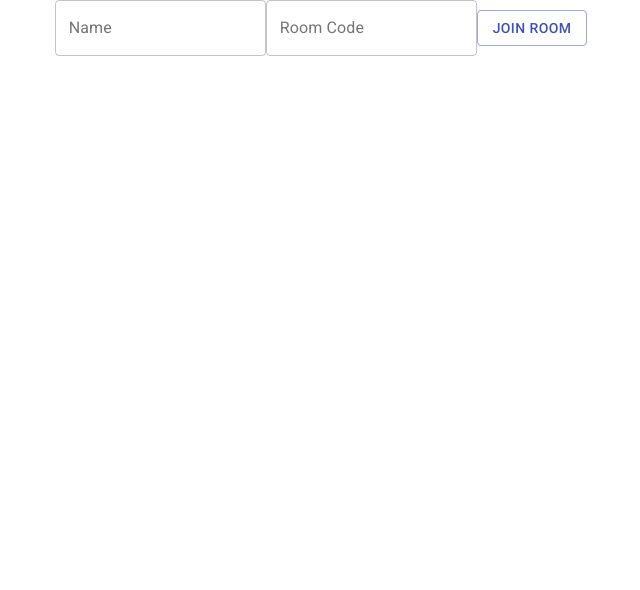
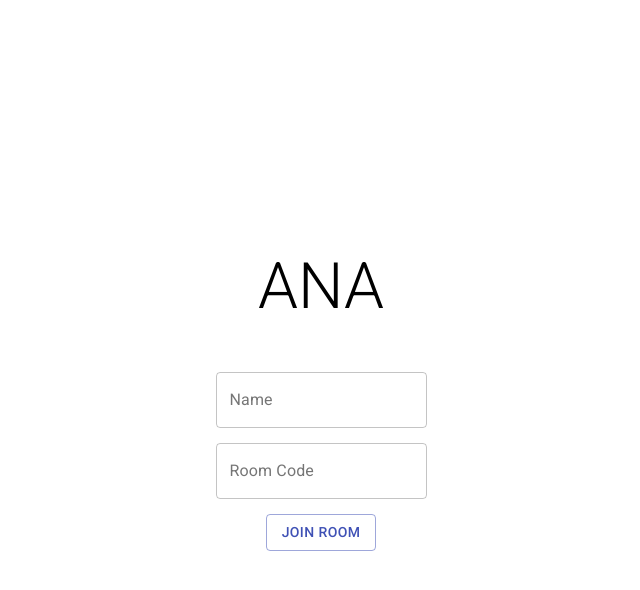
Before and after one commit to johnlee1/ana-ui, a React (Vite) app: page / in a window 1280 px wide. Shown: the top 590 px of the page, without its empty margins (319-959 px from the left). Built offline with nearby package versions, Linux system fonts and the light colour scheme.

Commit message:
style updates to Join page

```diff
--- a/src/Components/Join/Join.css
+++ b/src/Components/Join/Join.css
@@ -3,4 +3,16 @@
   justify-content: center;
   text-align: center;
   align-items: center;
+  height: 100vh;
 }
+
+.inputField {
+  margin: 15px;
+}
+
+.title {
+  font-family: Roboto;
+  font-weight: 300;
+  font-size: 4rem;
+  margin-bottom: 3rem;
+}
--- a/src/Components/Join/Join.js
+++ b/src/Components/Join/Join.js
@@ -12,28 +12,40 @@ const Join = () => {
 
   return (
     <div className="main">
+      <div>
+        <div className="title">ANA</div>
+        <div className="inputField">
           <TextField
             id="outlined-basic"
             label="Name"
             variant="outlined"
             onChange={(e) => setName(e.target.value)}
           />
+        </div>
+        <div className="inputField">
           <TextField
             id="outlined-basic"
             label="Room Code"
             variant="outlined"
             onChange={(e) => setRoom(e.target.value)}
           />
+        </div>
+        <div>
           <Link
-        onClick={(event) => (!name || !room ? event.preventDefault() : null)}
+            onClick={(event) =>
+              !name || !room ? event.preventDefault() : null
+            }
             to="/study"
             state={{ name: name, room: room }}
+            style={{ textDecoration: "none" }}
           >
             <Button variant="outlined" color="primary">
               Join Room
             </Button>
           </Link>
         </div>
+      </div>
+    </div>
   );
 };
 
--- a/src/index.html
+++ b/src/index.html
@@ -13,7 +13,7 @@
   </head>
 
   <body>
-    <div id="root">God is good</div>
+    <div id="root"></div>
     <script src="./App.js"></script>
   </body>
 </html>
```
Lines whose indentation alone changed are shown as unchanged.
